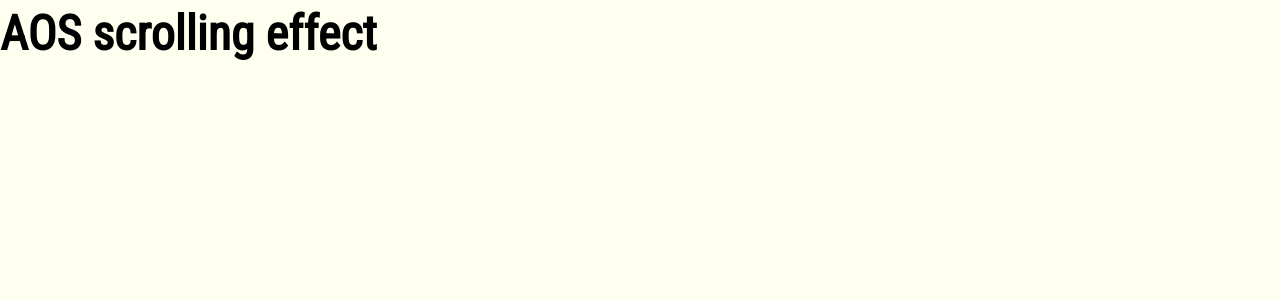
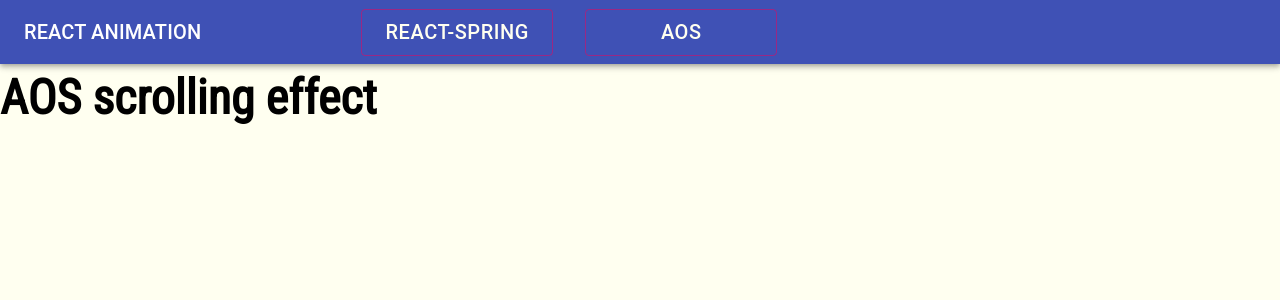
Before and after one commit to dennis-IT/react-animation, a React (Create React App) app: page /aos in a window 1280 px wide. Shown: the top 300 px of the page. Built offline with nearby package versions, Linux system fonts and the light colour scheme.

Commit message:
Added navbar

```diff
--- a/package.json
+++ b/package.json
@@ -4,6 +4,7 @@
   "private": true,
   "dependencies": {
     "@material-ui/core": "^4.11.2",
+    "@material-ui/icons": "^4.11.2",
     "@testing-library/jest-dom": "^5.11.6",
     "@testing-library/react": "^11.2.2",
     "@testing-library/user-event": "^12.5.0",
--- /dev/null
+++ b/src/components/Nav.js
@@ -0,0 +1,109 @@
+import React from 'react';
+import { makeStyles } from '@material-ui/core/styles';
+import { AppBar, Toolbar, Typography, IconButton, MenuItem, Menu, Button } from '@material-ui/core';
+import MenuIcon from '@material-ui/icons/Menu';
+import { withRouter } from 'react-router-dom';
+import useMediaQuery from '@material-ui/core/useMediaQuery';
+import { useTheme } from '@material-ui/core/styles';
+import Box from '@material-ui/core/Box';
+
+const useStyles = makeStyles((theme) => ({
+    root: {
+        flexGrow: 1
+    },
+    menuButton: {
+        marginRight: theme.spacing(2),
+    },
+    title: {
+        [theme.breakpoints.down('sm')]: {
+            flexGrow: 1
+        },
+        [theme.breakpoints.up('sm')]: {
+            marginRight: '10rem'
+        },
+    },
+    headerOptions: {
+        display: 'flex',
+        flex: 1
+    },
+    buttonStyle: {
+        color: 'ivory',
+        fontSize: '1.25rem',
+        width: '12rem'
+    }
+}));
+
+const Navbar = (props) => {
+    const { history } = props;
+    const classes = useStyles();
+    const [anchorEl, setAnchorEl] = React.useState(null);
+    const open = Boolean(anchorEl);
+
+    const theme = useTheme();
+    const isMobile = useMediaQuery(theme.breakpoints.down('sm')); //Down: Small or smaller | Up: Bigger
+
+    const handleMenu = (event) => {
+        setAnchorEl(event.currentTarget);
+    };
+
+    const handleMenuClick = (pageUrl) => {
+        history.push(pageUrl);
+        setAnchorEl(null);
+    };
+
+    const handleButtonClick = pageUrl => {
+        history.push(pageUrl);
+    };
+
+    return (
+        <div className={classes.root}>
+            <AppBar position="static" color="primary">
+                <Toolbar>
+                    <Typography variant="h6" className={classes.title}>
+                        REACT ANIMATION
+                    </Typography>
+
+                    {isMobile ? (
+                        <div>
+                            <IconButton
+                                edge="start"
+                                className={classes.menuButton}
+                                color="inherit"
+                                aria-label="menu"
+                                onClick={handleMenu}
+                            >
+                                <MenuIcon />
+                            </IconButton>
+                            <Menu
+                                id="menu-appbar"
+                                anchorEl={anchorEl}
+                                anchorOrigin={{
+                                    vertical: 'top',
+                                    horizontal: 'right',
+                                }}
+                                keepMounted
+                                transformOrigin={{
+                                    vertical: 'top',
+                                    horizontal: 'right',
+                                }}
+                                open={open}
+                                onClose={() => setAnchorEl(null)}
+                            >
+                                <MenuItem onClick={() => handleMenuClick('/')}>React-Spring</MenuItem>
+                                <MenuItem onClick={() => handleMenuClick('/aos')}>AOS</MenuItem>
+                            </Menu>
+                        </div>
+                    )
+                        : (
+                            <div className={classes.headerOptions}>
+                                <Box mr={4}><Button variant="outlined" color="secondary" className={classes.buttonStyle} disableElevation onClick={() => handleButtonClick('/')}>React-spring</Button></Box>
+                                <Box mr={4}><Button variant="outlined" color="secondary" className={classes.buttonStyle} disableElevation onClick={() => handleButtonClick('/aos')}>AOS</Button></Box>
+                            </div>
+                        )}
+                </Toolbar>
+            </AppBar>
+        </div>
+    );
+};
+
+export default withRouter(Navbar);
--- a/src/hoc/Layout.js
+++ b/src/hoc/Layout.js
@@ -1,8 +1,10 @@
 import React from 'react';
+import Nav from '../components/Nav';
 
 const Layout = (props) => {
     return (
         <div>
+            <Nav />
             <main>
                 {props.children}
             </main>
```
Also changed, not shown: 2 other files (tests, documents, lock files or other folders).
